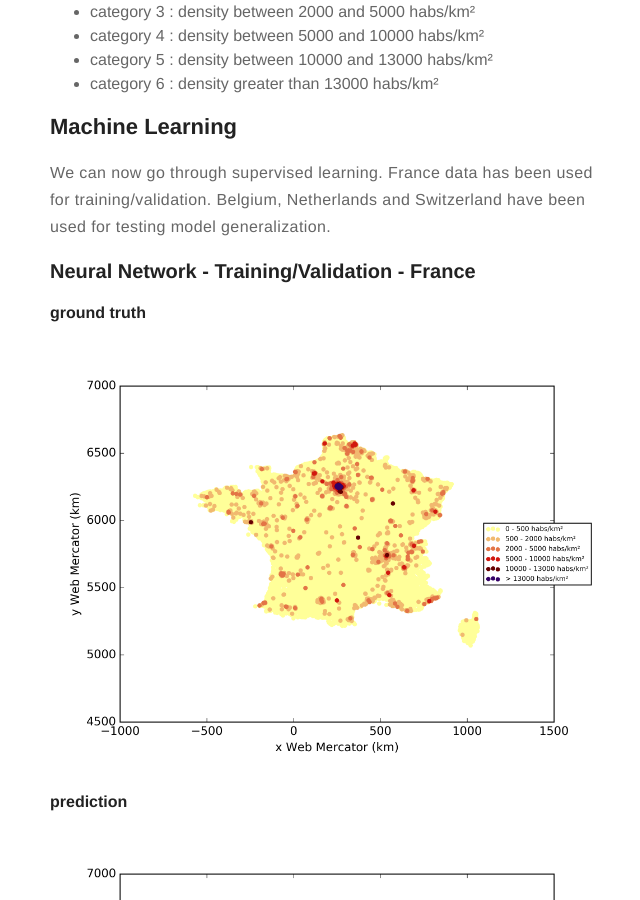
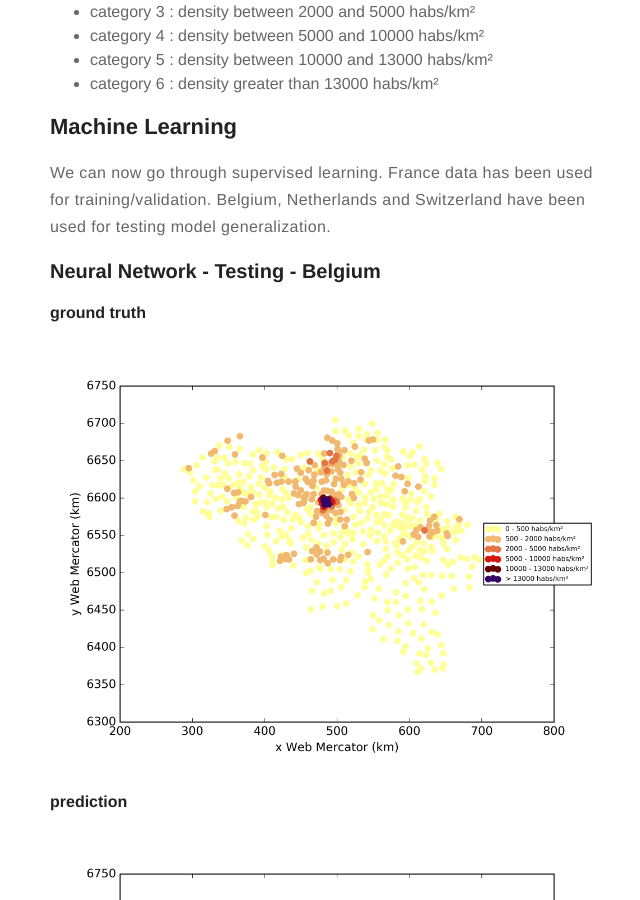
Before and after one commit to ykacer/ykacer.github.io, a Jekyll site: the page built from projects.markdown, in a window 1280 px wide and 900 px high, scrolled down 4193 px. Shown: the whole window, without its empty margins (310-950 px from the left). Built offline with Jekyll 4.4.1, drawn with Linux system fonts in a browser that asks for light colours; nearby versions of some CDN libraries; some of the changed text lies outside the part shown.

Commit message:
Update projects.markdown
Remove training france visualisation

```diff
--- a/projects.markdown
+++ b/projects.markdown
@@ -72,14 +72,6 @@ We can now go through supervised learning.
 France data has been used for training/validation.
 Belgium, Netherlands and Switzerland have been used for testing model generalization.
 
-### Neural Network - Training/Validation - France
-
-#### ground truth
-![NN - France - gt](/assets/images/human_density_prediction/France/nn/density_ground_truth.png){:class="img-responsive"}
-
-#### prediction
-![NN - France - pred](/assets/images/human_density_prediction/France/nn/density_classification.png){:class="img-responsive"}
-
 ### Neural Network - Testing - Belgium
 
 #### ground truth
@@ -94,7 +86,7 @@ Belgium, Netherlands and Switzerland have been used for testing model generaliza
 ![NN - The Netherlands - gt](/assets/images/human_density_prediction/Pays-Bas/nn/density_ground_truth.png){:class="img-responsive"}
 
 #### prediction
-![NN - The Netherlands - pred](/assets/images/human_density_prediction/Pays-Bas/nn/density_classification.png){:class="img-responsive"}
+![NN - The Netherlands - pred](/assets/images/human_density_prediction/Pays-Bas/nn/density_classification.png){:class="img-responsive
 
 ### Neural Network - Testing - Switzerland
 
```
